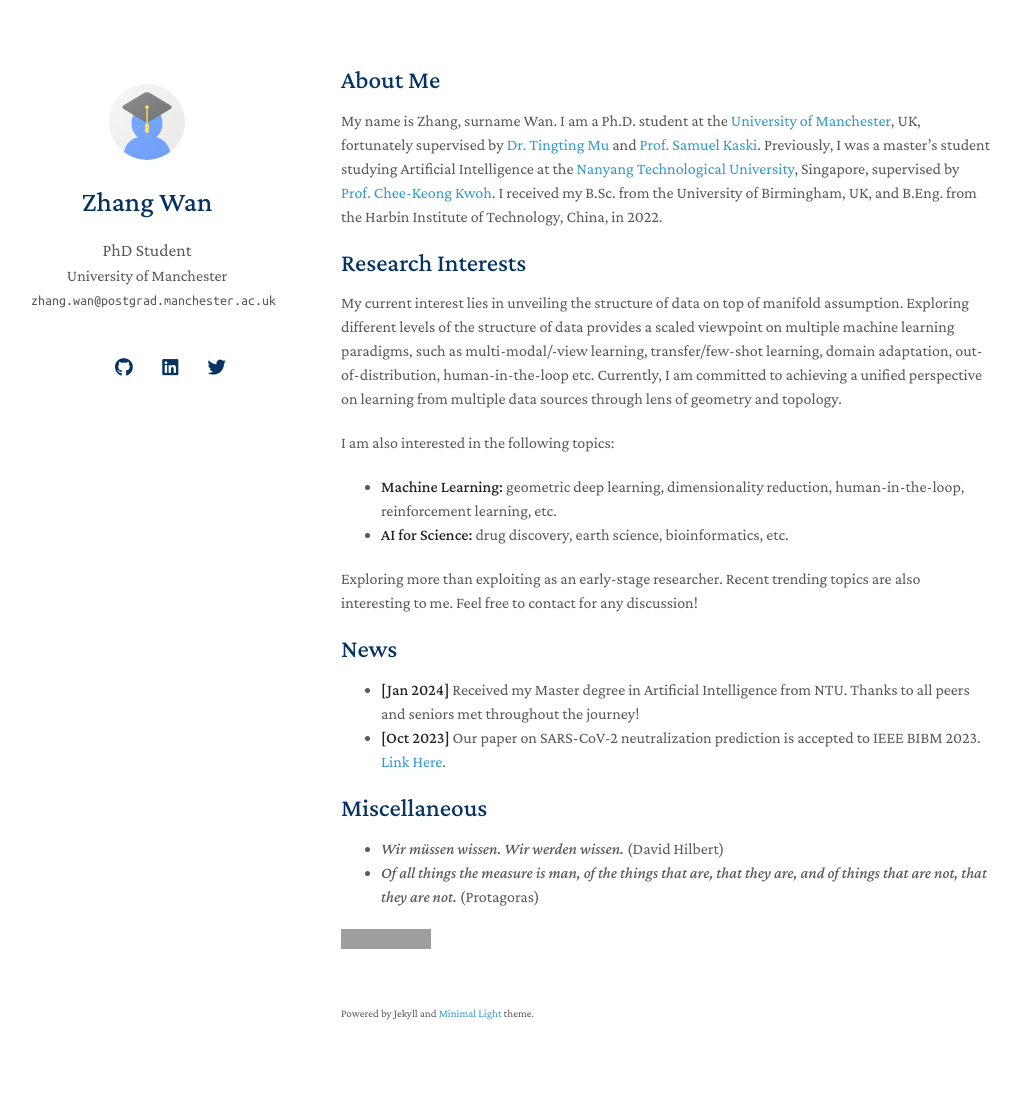
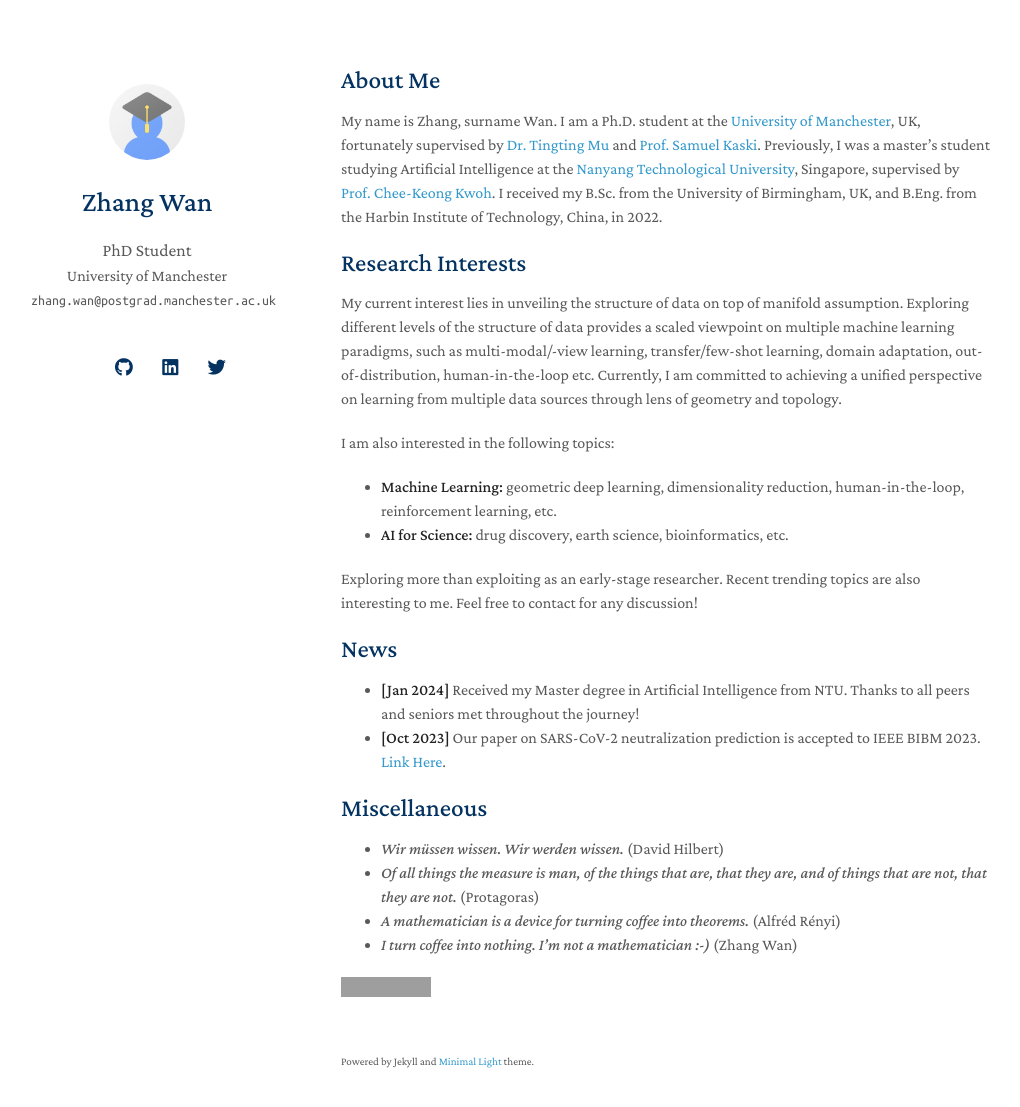
Before and after one commit to ZhangWan-byte/ZhangWan-byte.github.io, a Jekyll site: the page built from index.md, in a window 1280 px wide and 1142 px high. Shown: the top 1107 px of the window, without its empty margins (129-1149 px from the left). Built offline with Jekyll 4.4.1, drawn with Linux system fonts in a browser that asks for light colours; nearby versions of some CDN libraries; a style sheet for code colours, icons or effects is not loaded; our own code applies the rules of GitHub Pages for plain Markdown files; grey boxes are pictures that could not be loaded.

Commit message:
Update index.md

```diff
--- a/index.md
+++ b/index.md
@@ -25,6 +25,8 @@ Exploring more than exploiting as an early-stage researcher. Recent trending top
 
 - _Wir müssen wissen. Wir werden wissen._ (David Hilbert)
 - _Of all things the measure is man, of the things that are, that they are, and of things that are not, that they are not._ (Protagoras)
+- _A mathematician is a device for turning coffee into theorems._ (Alfréd Rényi)
+- _I turn coffee into nothing. I'm not a mathematician :-)_ (Zhang Wan)
 
 <!-- {% include_relative _includes/publications.md %} -->
 
```
